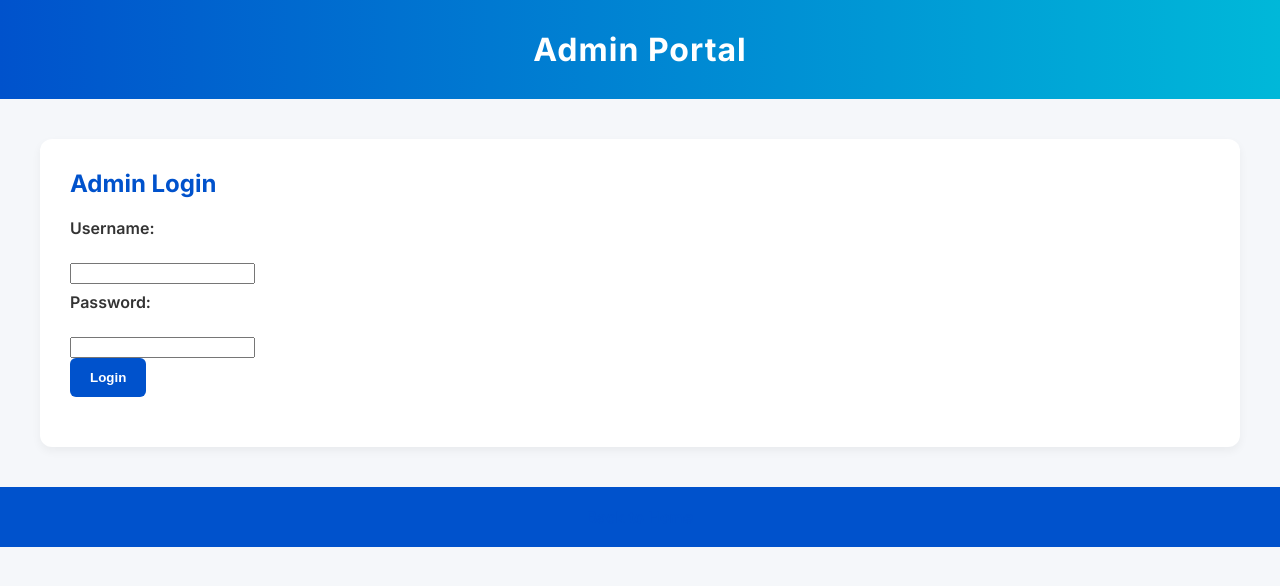
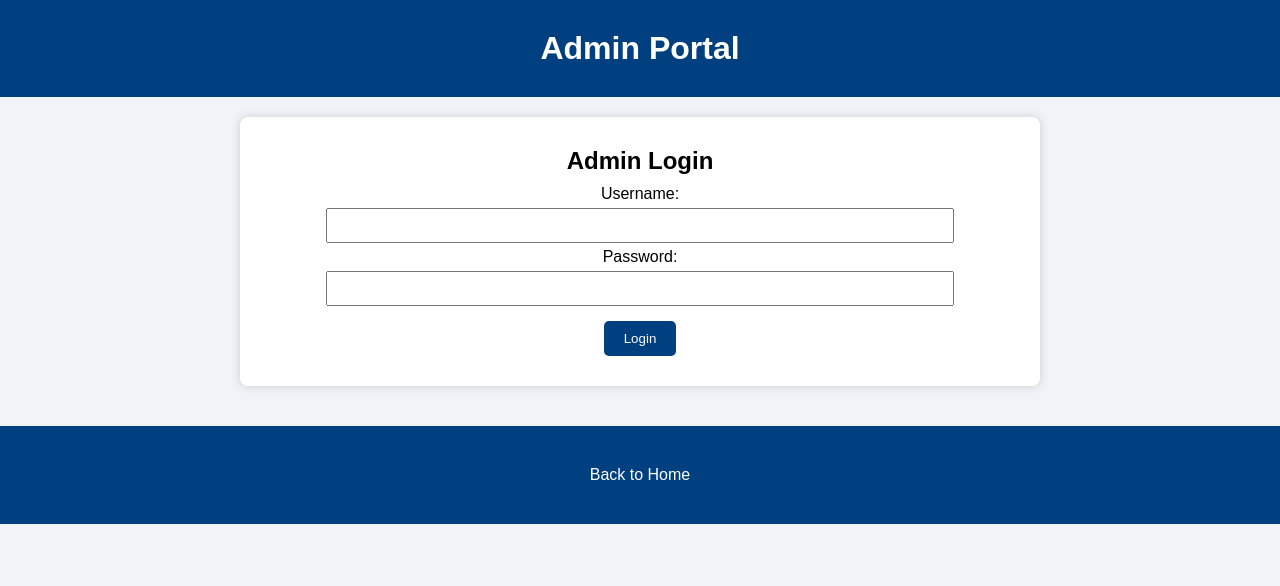
Before and after one commit to saras0110/backend-code, a Flask app: page /admin_login_page in a window 1280 px wide. Shown: the top 586 px of the page. Run offline with Flask 3, Linux system fonts and the light colour scheme.

Commit message:
Update styles.css

```diff
--- a/static/styles.css
+++ b/static/styles.css
@@ -1,126 +1,64 @@
-/* Import a modern Google Font */
-@import url('https://fonts.googleapis.com/css2?family=Inter:wght@400;600;700&display=swap');
-
 body {
-  font-family: 'Inter', sans-serif;
-  background: #f5f7fa;
-  margin: 0;
-  padding: 0;
-  color: #333;
+  font-family: Arial, sans-serif;
+  background: #f0f4f8;
+  margin: 0; padding: 0;
+  text-align: center;
 }
 
 header {
-  background: linear-gradient(90deg, #0052cc, #00b8d9);
-  color: #fff;
-  padding: 30px 20px;
-  text-align: center;
+  background: #004080;
+  color: white;
+  padding: 20px;
 }
 
-h1 {
-  margin: 0;
-  font-weight: 700;
-  letter-spacing: 1px;
-}
-
-h2 {
-  margin-top: 0;
-  color: #0052cc;
+h1, h2, h3 {
+  margin: 10px 0;
 }
 
 main {
-  max-width: 1200px;
-  margin: 40px auto;
-  padding: 0 20px;
-  display: grid;
-  grid-template-columns: repeat(auto-fit, minmax(320px, 1fr));
-  gap: 30px;
+  margin: 20px auto;
+  max-width: 800px;
 }
 
-section {
-  background: #fff;
-  border-radius: 12px;
-  box-shadow: 0 4px 10px rgba(0,0,0,0.05);
-  padding: 30px;
-  transition: transform 0.2s ease;
+.card {
+  background: white;
+  padding: 20px;
+  margin: 20px auto;
+  border-radius: 8px;
+  box-shadow: 0 0 10px #ccc;
 }
 
-section:hover {
-  transform: translateY(-5px);
+form input, form select, form textarea {
+  margin: 5px 0;
+  padding: 8px;
+  width: 80%;
 }
 
-label {
-  display: block;
-  margin: 8px 0 4px;
-  font-weight: 600;
-}
-
-input[type="datetime-local"] {
-  width: 100%;
-  padding: 8px 10px;
-  border: 1px solid #ccc;
-  border-radius: 6px;
-  margin-bottom: 15px;
-}
-
-button {
-  background: #0052cc;
-  color: #fff;
+button, a {
+  display: inline-block;
+  margin: 10px;
+  padding: 10px 20px;
+  background: #004080;
+  color: white;
   border: none;
-  padding: 12px 20px;
-  border-radius: 6px;
-  cursor: pointer;
-  font-weight: 600;
-  transition: background 0.2s ease;
-}
-
-button:hover {
-  background: #0041a8;
+  text-decoration: none;
+  border-radius: 5px;
 }
 
 table {
-  width: 100%;
+  width: 80%;
+  margin: 0 auto;
   border-collapse: collapse;
-  margin-top: 20px;
 }
 
-th {
-  background: #0052cc;
-  color: #fff;
-  padding: 12px;
-  text-align: left;
-}
-
-td {
-  padding: 12px;
-  border-bottom: 1px solid #ddd;
-}
-
-tr:nth-child(even) {
-  background: #f9f9f9;
-}
-
-a {
-  color: #0052cc;
-  text-decoration: none;
-  font-weight: 600;
+th, td {
+  border: 1px solid #ddd;
+  padding: 8px;
 }
 
 footer {
-  text-align: center;
-  background: #0052cc;
-  color: #fff;
+  margin-top: 40px;
+  background: #004080;
+  color: white;
   padding: 20px;
-  margin-top: 40px;
 }
-
-.admin-actions button {
-  background: #00b8d9;
-}
-
-.admin-actions button:hover {
-  background: #0094b0;
-}
-
-form {
-  margin-bottom: 20px;
-}
```
